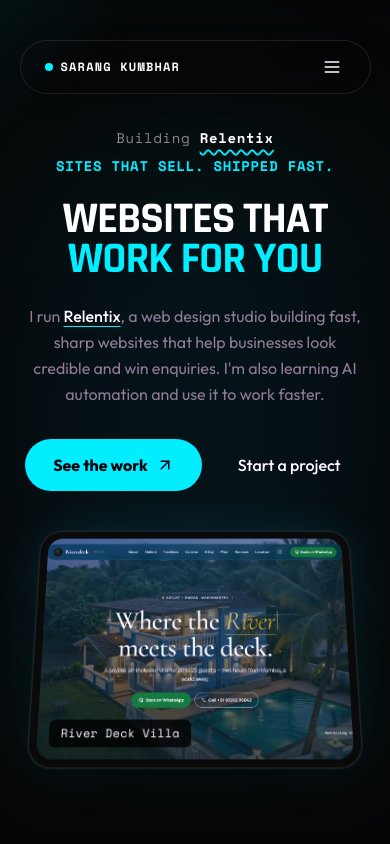
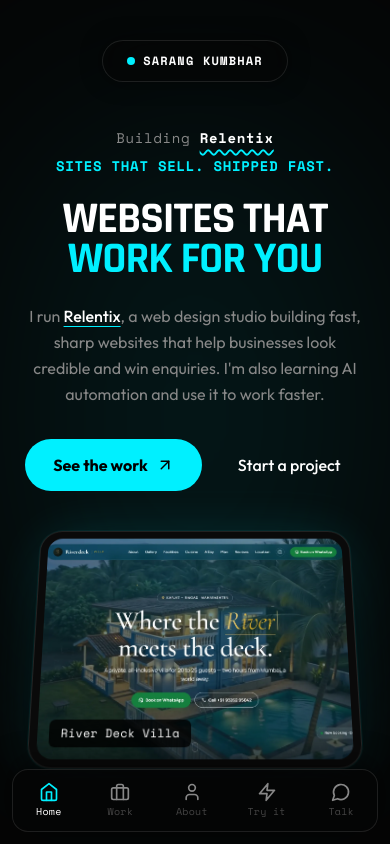
Before and after one commit to rangu17777/PORTFOLIO, a React (Vite) app: page / in a window 390 px wide. Shown: the top 844 px of the page. Built offline with nearby package versions, Linux system fonts and the light colour scheme.

Commit message:
Add mobile-only UI: bottom tab bar, swipeable work cards, lighter background
Desktop layout and effects are unchanged.

Co-Authored-By: Claude Opus 5.5 <noreply@anthropic.com>
Claude-Session: https://claude.ai/code/session_0188ucMeVFK4JiB3avbdFfjT

```diff
--- a/src/App.jsx
+++ b/src/App.jsx
@@ -11,10 +11,13 @@ import Process from './components/Process';
 import Contact from './components/Contact';
 import Footer from './components/Footer';
 import IntroLoader, { shouldPlayIntro } from './components/IntroLoader';
+import MobileTabBar from './components/MobileTabBar';
+import useIsMobile from './hooks/useIsMobile';
 import Lenis from '@studio-freight/lenis';
 
 function App() {
     const lenisRef = useRef(null);
+    const isMobile = useIsMobile();
     const [introDone, setIntroDone] = useState(() => !shouldPlayIntro());
 
     useEffect(() => {
@@ -60,16 +63,23 @@ function App() {
 
     return (
         <div className="bg-core min-h-screen text-main font-sans selection:bg-neon-cyan selection:text-black relative overflow-x-hidden">
-            <Cursor />
-            <Background />
-            <NeuralLinks />
+            {/* Mobile gets a lightweight static backdrop; desktop keeps the full effects */}
+            {isMobile ? (
+                <div className="fixed inset-0 z-[-1] bg-[#030014] bg-[radial-gradient(ellipse_at_top,rgba(0,240,255,0.12),transparent_60%),radial-gradient(ellipse_at_bottom,rgba(188,19,254,0.10),transparent_60%)]" />
+            ) : (
+                <>
+                    <Cursor />
+                    <Background />
+                    <NeuralLinks />
+                </>
+            )}
 
             {!introDone && <IntroLoader onComplete={() => setIntroDone(true)} />}
 
             <Navbar />
 
             {/* Main Content: Stabilized (No Skew/Scale) */}
-            <main className="container mx-auto px-6 pt-28 pb-20 space-y-32">
+            <main className="container mx-auto px-6 pt-28 pb-20 space-y-20 md:space-y-32">
                 <Hero />
                 <SystemsShowcase />
                 <TheArchitect />
@@ -80,8 +90,10 @@ function App() {
 
             <Footer />
 
+            {isMobile && introDone && <MobileTabBar />}
+
             {/* Global Color Pulse Overlay */}
-            <div className="fixed inset-0 pointer-events-none z-[50] mix-blend-overlay opacity-20 animate-pulse-slow bg-gradient-to-t from-transparent via-[--neon-purple] to-transparent" />
+            {!isMobile && <div className="fixed inset-0 pointer-events-none z-[50] mix-blend-overlay opacity-20 animate-pulse-slow bg-gradient-to-t from-transparent via-[--neon-purple] to-transparent" />}
 
             <style>{`
                 @keyframes pulse-slow {
--- a/src/components/Footer.jsx
+++ b/src/components/Footer.jsx
@@ -8,7 +8,7 @@ const links = [
 
 const Footer = () => {
     return (
-        <footer className="py-10 border-t border-[rgba(255,255,255,0.05)] text-sm text-[--text-muted]">
+        <footer className="pt-10 pb-28 md:pb-10 border-t border-[rgba(255,255,255,0.05)] text-sm text-[--text-muted]">
             <div className="container mx-auto px-6 flex flex-col md:flex-row justify-between items-center gap-6 text-center md:text-left">
                 <div>
                     <div className="text-white font-medium">
--- /dev/null
+++ b/src/components/MobileTabBar.jsx
@@ -0,0 +1,77 @@
+import React, { useEffect, useState } from 'react';
+import { motion } from 'framer-motion';
+import { Home, Briefcase, User, Zap, MessageCircle } from 'lucide-react';
+
+const tabs = [
+    { id: 'top', label: 'Home', href: '#', icon: Home },
+    { id: 'work', label: 'Work', href: '#work', icon: Briefcase },
+    { id: 'architect', label: 'About', href: '#architect', icon: User },
+    { id: 'demo', label: 'Try it', href: '#demo', icon: Zap },
+    { id: 'contact', label: 'Talk', href: '#contact', icon: MessageCircle },
+];
+
+// App-style bottom navigation, rendered on mobile only.
+const MobileTabBar = () => {
+    const [active, setActive] = useState('top');
+
+    useEffect(() => {
+        const sections = tabs
+            .map((t) => document.getElementById(t.id))
+            .filter(Boolean);
+
+        const observer = new IntersectionObserver(
+            (entries) => {
+                entries.forEach((entry) => {
+                    if (entry.isIntersecting) setActive(entry.target.id);
+                });
+            },
+            { rootMargin: '-45% 0px -50% 0px' }
+        );
+        sections.forEach((s) => observer.observe(s));
+
+        const onScroll = () => {
+            if (window.scrollY < 300) setActive('top');
+        };
+        window.addEventListener('scroll', onScroll, { passive: true });
+
+        return () => {
+            observer.disconnect();
+            window.removeEventListener('scroll', onScroll);
+        };
+    }, []);
+
+    return (
+        <nav
+            aria-label="Mobile navigation"
+            className="fixed bottom-0 inset-x-0 z-[60] px-3 pb-[max(0.75rem,env(safe-area-inset-bottom))]"
+        >
+            <div className="flex items-center justify-around rounded-2xl bg-[#050505]/80 backdrop-blur-xl border border-white/10 shadow-[0_-4px_30px_rgba(0,0,0,0.6)] py-1.5">
+                {tabs.map(({ id, label, href, icon: Icon }) => {
+                    const isActive = active === id;
+                    return (
+                        <a
+                            key={id}
+                            href={href}
+                            aria-current={isActive ? 'page' : undefined}
+                            className="relative flex flex-col items-center gap-0.5 px-3 py-1.5 min-w-[56px]"
+                        >
+                            {isActive && (
+                                <motion.span
+                                    layoutId="mobile-tab-pill"
+                                    className="absolute inset-0 rounded-xl bg-[--neon-cyan]/10"
+                                    transition={{ type: 'spring', stiffness: 400, damping: 32 }}
+                                />
+                            )}
+                            <Icon size={20} className={`relative transition-colors ${isActive ? 'text-[--neon-cyan]' : 'text-[--text-muted]'}`} />
+                            <span className={`relative text-[10px] font-mono tracking-wide transition-colors ${isActive ? 'text-white' : 'text-[--text-dim]'}`}>
+                                {label}
+                            </span>
+                        </a>
+                    );
+                })}
+            </div>
+        </nav>
+    );
+};
+
+export default MobileTabBar;
--- a/src/components/Navbar.jsx
+++ b/src/components/Navbar.jsx
@@ -1,10 +1,9 @@
 import React, { useState, useEffect } from 'react';
-import { motion, AnimatePresence } from 'framer-motion';
-import { Menu, X, ArrowUpRight } from 'lucide-react';
+import { motion } from 'framer-motion';
+import { ArrowUpRight } from 'lucide-react';
 
 const Navbar = () => {
     const [scrolled, setScrolled] = useState(false);
-    const [mobileMenuOpen, setMobileMenuOpen] = useState(false);
     const [hidden, setHidden] = useState(false);
 
     useEffect(() => {
@@ -21,7 +20,7 @@ const Navbar = () => {
         return () => window.removeEventListener('scroll', handleScroll);
     }, []);
 
-    const isHidden = hidden && !mobileMenuOpen;
+    const isHidden = hidden;
 
     const navLinks = [
         { name: 'WORK', href: '#work' },
@@ -38,15 +37,14 @@ const Navbar = () => {
                 transition={{ duration: 0.35, ease: [0.22, 1, 0.36, 1] }}
                 style={{ pointerEvents: isHidden ? 'none' : 'auto' }}
                 onFocusCapture={() => setHidden(false)}
-                className={`fixed top-6 inset-x-0 mx-auto z-50 transition-[padding] duration-500 w-[90%] md:w-fit ${scrolled ? 'py-2' : 'py-4'
+                className={`fixed top-6 inset-x-0 mx-auto z-50 transition-[padding] duration-500 w-fit ${scrolled ? 'py-2' : 'py-4'
                     }`}
             >
                 {/* Glass Pill Container */}
                 <div className={`
-                    relative flex items-center justify-between md:justify-center gap-8 px-6 py-3
+                    relative flex items-center justify-center gap-8 px-6 py-3
                     bg-[#050505]/60 backdrop-blur-xl border border-white/10 rounded-full
                     shadow-[0_0_20px_rgba(0,0,0,0.5)] transition-all duration-300
-                    ${mobileMenuOpen ? 'bg-black/90' : ''}
                 `}>
 
                     {/* Logo */}
@@ -78,57 +76,8 @@ const Navbar = () => {
                         <span className="whitespace-nowrap text-[10px] font-bold text-white group-hover:text-black tracking-wide">LET'S TALK</span>
                         <ArrowUpRight size={12} className="text-[--text-muted] group-hover:text-black transition-colors" />
                     </a>
-
-                    {/* Mobile Hamburger Toggle */}
-                    <button
-                        className="md:hidden text-white p-1"
-                        onClick={() => setMobileMenuOpen(!mobileMenuOpen)}
-                    >
-                        {mobileMenuOpen ? <X size={20} /> : <Menu size={20} />}
-                    </button>
                 </div>
             </motion.nav>
-
-            {/* Mobile Menu Overlay */}
-            <AnimatePresence>
-                {mobileMenuOpen && (
-                    <motion.div
-                        initial={{ opacity: 0, y: -20, scale: 0.95 }}
-                        animate={{ opacity: 1, y: 0, scale: 1 }}
-                        exit={{ opacity: 0, y: -20, scale: 0.95 }}
-                        className="fixed inset-x-4 top-24 z-40 md:hidden"
-                    >
-                        <div className="bg-[#0a0a0a]/95 backdrop-blur-3xl border border-white/10 rounded-2xl p-6 shadow-2xl overflow-hidden relative">
-                            {/* Decorative Grid */}
-                            <div className="absolute inset-0 bg-[linear-gradient(rgba(255,255,255,0.03)_1px,transparent_1px),linear-gradient(90deg,rgba(255,255,255,0.03)_1px,transparent_1px)] bg-[size:20px_20px] pointer-events-none" />
-
-                            <div className="flex flex-col gap-4 relative z-10">
-                                {navLinks.map((link, i) => (
-                                    <a
-                                        key={link.name}
-                                        href={link.href}
-                                        onClick={() => setMobileMenuOpen(false)}
-                                        className="text-lg font-mono font-bold text-white hover:text-[--neon-cyan] py-3 border-b border-white/5 flex items-center justify-between group"
-                                    >
-                                        <span className="flex items-center gap-3">
-                                            <span className="text-[--text-dim] text-xs">0{i + 1}</span>
-                                            {link.name}
-                                        </span>
-                                        <ArrowUpRight size={16} className="opacity-0 group-hover:opacity-100 -translate-x-2 group-hover:translate-x-0 transition-all text-[--neon-cyan]" />
-                                    </a>
-                                ))}
-                                <a
-                                    href="#contact"
-                                    onClick={() => setMobileMenuOpen(false)}
-                                    className="mt-4 w-full py-4 bg-[--neon-cyan] text-black font-bold text-center rounded-lg hover:shadow-[0_0_20px_rgba(0,240,255,0.3)] transition-all flex items-center justify-center gap-2"
-                                >
-                                    LET'S TALK <ArrowUpRight size={16} />
-                                </a>
-                            </div>
-                        </div>
-                    </motion.div>
-                )}
-            </AnimatePresence>
         </>
     );
 };
--- a/src/components/SystemsShowcase.jsx
+++ b/src/components/SystemsShowcase.jsx
@@ -90,7 +90,7 @@ const SystemsShowcase = () => {
             </div>
 
             {tab === 'websites' && (
-                <div className="grid sm:grid-cols-2 gap-8 max-w-6xl mx-auto">
+                <div className="flex sm:grid sm:grid-cols-2 gap-4 sm:gap-8 max-w-6xl mx-auto overflow-x-auto sm:overflow-visible snap-x snap-mandatory -mx-6 px-6 sm:mx-auto sm:px-0 pb-2 sm:pb-0 [scrollbar-width:none]">
                     {websites.map((site, i) => {
                         const Wrapper = site.url ? 'a' : 'div';
                         return (
@@ -100,6 +100,7 @@ const SystemsShowcase = () => {
                                 whileInView={{ opacity: 1, y: 0 }}
                                 viewport={{ once: true }}
                                 transition={{ duration: 0.6, delay: (i % 3) * 0.08, ease: [0.22, 1, 0.36, 1] }}
+                                className="shrink-0 w-[85%] sm:w-auto snap-center"
                             >
                                 <Wrapper
                                     {...(site.url ? { href: site.url, target: '_blank', rel: 'noopener noreferrer' } : {})}
--- /dev/null
+++ b/src/hooks/useIsMobile.js
@@ -0,0 +1,21 @@
+import { useEffect, useState } from 'react';
+
+// Phones and small touch screens. Desktop (>= 768px) never matches.
+const QUERY = '(max-width: 767px)';
+
+const useIsMobile = () => {
+    const [isMobile, setIsMobile] = useState(() =>
+        typeof window !== 'undefined' && window.matchMedia(QUERY).matches
+    );
+
+    useEffect(() => {
+        const mql = window.matchMedia(QUERY);
+        const onChange = (e) => setIsMobile(e.matches);
+        mql.addEventListener('change', onChange);
+        return () => mql.removeEventListener('change', onChange);
+    }, []);
+
+    return isMobile;
+};
+
+export default useIsMobile;
```
